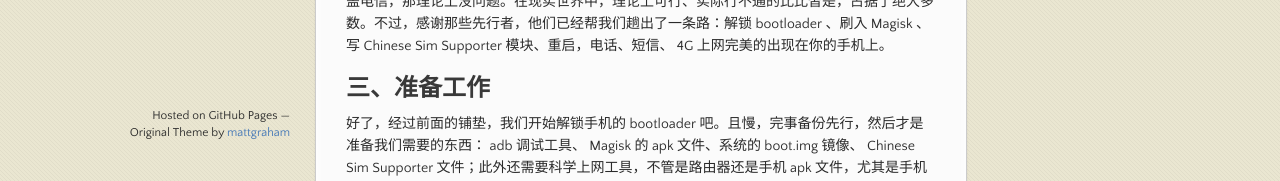
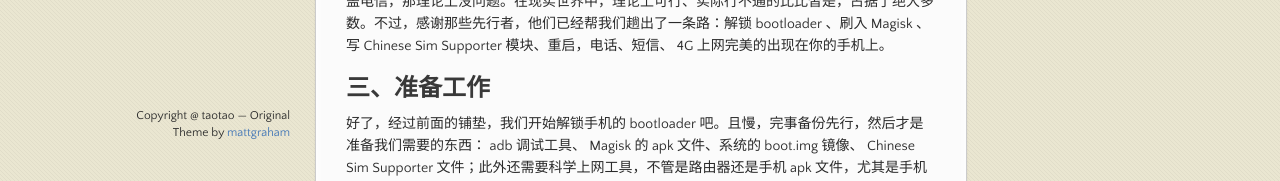
Before and after one commit to boyahoo/boyahoo.github.io, a Jekyll site: the page built from index.md, in a window 1280 px wide and 900 px high, scrolled down 569 px. Shown: the part 719-900 px from the top of the window. Built offline with Jekyll 4.4.1, drawn with Linux system fonts in a browser that asks for light colours; our own code applies the rules of GitHub Pages for plain Markdown files.

Commit message:
Update default.html

```diff
--- a/_layouts/default.html
+++ b/_layouts/default.html
@@ -49,7 +49,7 @@
         {% if site.github.is_project_page %}
           <p>Project maintained by <a href="{{ site.github.owner_url }}">{{ site.github.owner_name }}</a></p>
         {% endif %}
-        <p><small>Hosted on GitHub Pages &mdash; Original Theme by <a href="https://twitter.com/mattgraham">mattgraham</a></small></p>
+        <p><small>Copyright @ taotao  &mdash; Original Theme by <a href="https://twitter.com/mattgraham">mattgraham</a></small></p>
       </footer>
     </div>
   </body>
```
